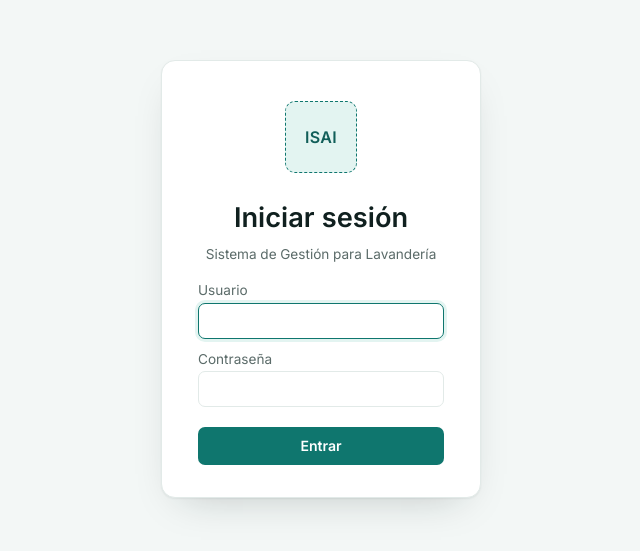
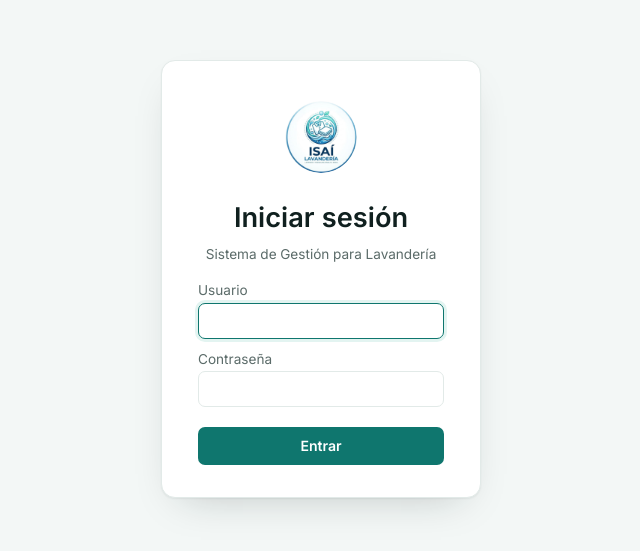
Before and after one commit to O3xxiel/ISAI-Laundry-Management-System, a React (Vite) app in the folder frontend/: page /login in a window 1280 px wide. Shown: the part 111-662 px from the top of the page, without its empty margins (319-959 px from the left). Built offline with nearby package versions, Linux system fonts and the light colour scheme; no server answers.

Commit message:
feat(ui): agrega el logo real de la lavandería y su favicon
Reemplaza el marcador de texto "ISAI" por el logo provisto por el cliente,
recortado en círculo, y lo usa también como ícono de la pestaña del
navegador.

```diff
--- a/frontend/index.html
+++ b/frontend/index.html
@@ -2,7 +2,7 @@
 <html lang="en">
   <head>
     <meta charset="UTF-8" />
-    <link rel="icon" type="image/svg+xml" href="/favicon.svg" />
+    <link rel="icon" type="image/png" href="/favicon.png" />
     <meta name="viewport" content="width=device-width, initial-scale=1.0" />
     <title>ISAI Laundry</title>
     <link rel="preconnect" href="https://fonts.googleapis.com" />
--- a/frontend/src/components/Logo.tsx
+++ b/frontend/src/components/Logo.tsx
@@ -2,12 +2,10 @@ interface LogoProps {
   size?: 'sm' | 'lg';
 }
 
-// Espacio reservado para el logo del cliente. Para usar uno real, reemplaza
-// el contenido de este div por <img src="/logo.svg" alt="ISAI" />.
 export default function Logo({ size = 'sm' }: LogoProps) {
   return (
-    <div className={`logo-slot logo-slot--${size}`} aria-label="Logo de ISAI">
-      ISAI
+    <div className={`logo-slot logo-slot--${size}`}>
+      <img src="/logo.png" alt="Logo de ISAI Lavandería" />
     </div>
   );
 }
--- a/frontend/src/index.css
+++ b/frontend/src/index.css
@@ -191,21 +191,20 @@ nav .app-credit {
   display: flex;
   align-items: center;
   justify-content: center;
-  border: 1.5px dashed var(--primary);
-  border-radius: 10px;
-  background: var(--primary-tint);
-  color: var(--primary-hover);
-  font-family: var(--font-display);
-  font-weight: 600;
-  letter-spacing: 0.02em;
+  border-radius: 50%;
+  overflow: hidden;
   flex-shrink: 0;
+}
+
+.logo-slot img {
+  width: 100%;
+  height: 100%;
+  object-fit: cover;
 }
 
 .logo-slot--sm {
   width: 42px;
   height: 42px;
-  font-size: 0.68rem;
-  border-radius: 9px;
 }
 
 .logo-slot--lg {
```
Also changed, not shown: frontend/public/favicon.png (added), frontend/public/logo.png (added).
